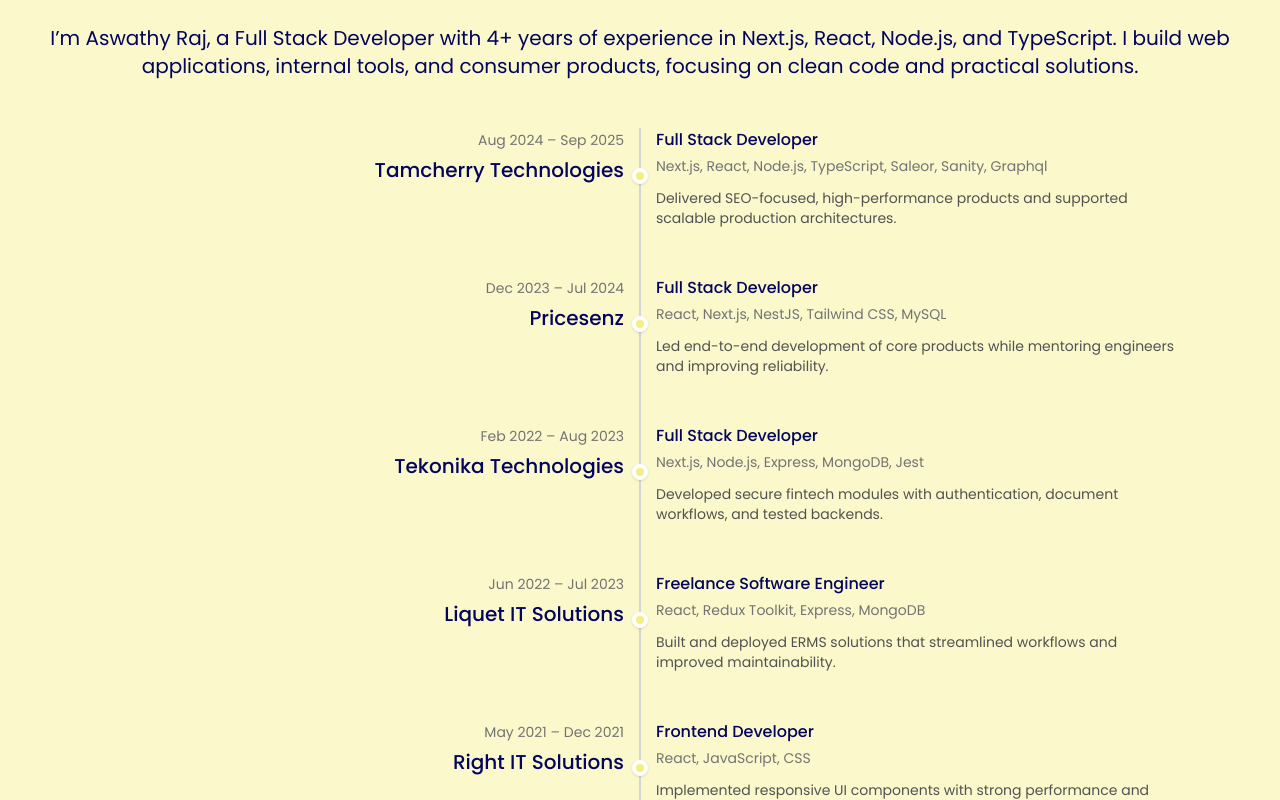
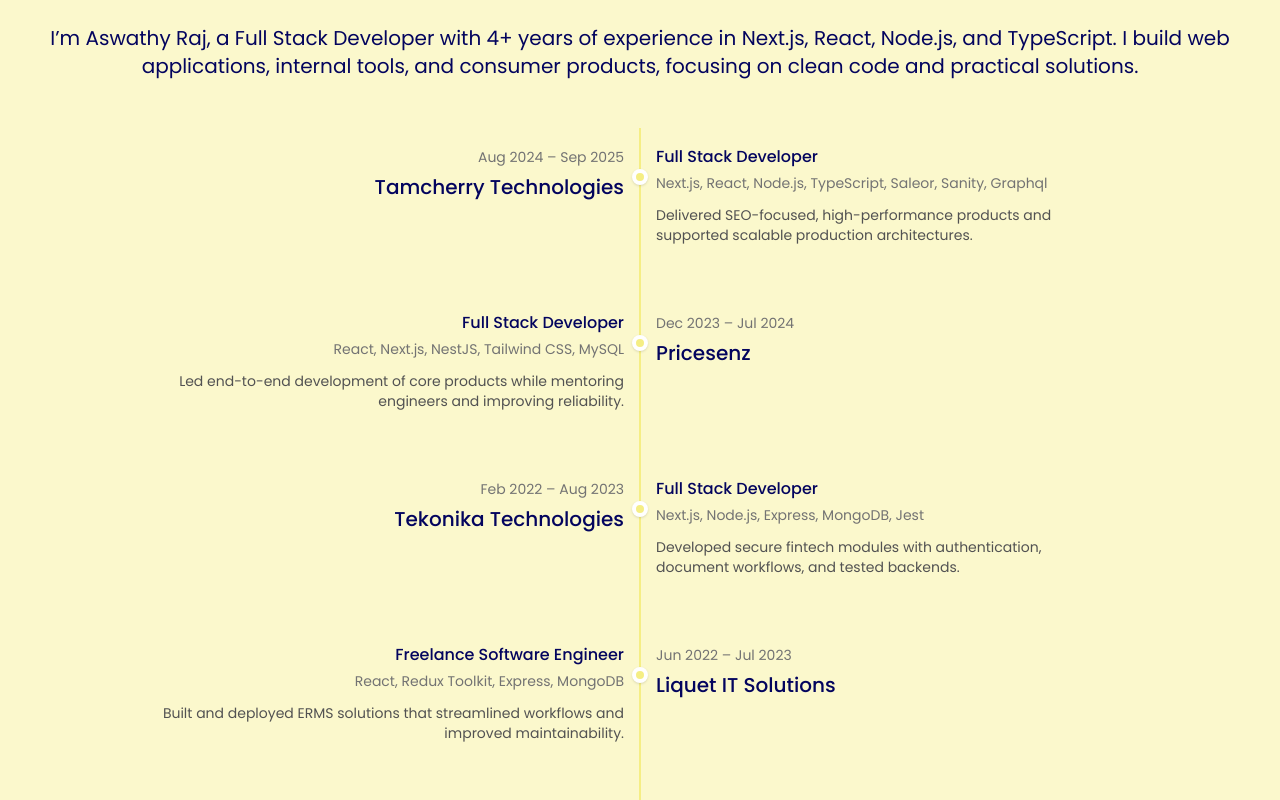
Before and after one commit to AswathyRajM/portfolio-next-app, a Next.js app: page / in a window 1280 px wide. Shown: the part 1460-2260 px from the top of the page. Built offline with nearby package versions, Linux system fonts and the light colour scheme.

Commit message:
updaets in experince ui

```diff
--- a/app/components/sections/Contact.tsx
+++ b/app/components/sections/Contact.tsx
@@ -46,7 +46,7 @@
 I'd love to hear from you!`}
       />
 
-      <ul className="flex gap-0 md:gap-10 items-center justify-center flex-wrap flex-col md:flex-row">
+      <ul className="flex gap-0 md:gap-10 items-center justify-center flex-wrap flex-col md:flex-row border rounded-md md:border-transparent">
         {CONTACTS.map(({ label, value, icon: Icon, href }) => {
           const content = (
             <div>
@@ -61,7 +61,7 @@
           return (
             <li
               key={label}
-              className="p-4 w-full md:w-fit flex items-center justify-center md:justify-start"
+              className="p-4 w-full md:w-fit flex items-center justify-center md:justify-start md:border rounded-md "
             >
               {href ? (
                 <Link
--- a/app/components/sections/Experience.tsx
+++ b/app/components/sections/Experience.tsx
@@ -65,32 +65,46 @@
         title="experience"
         details="I’m Aswathy Raj, a Full Stack Developer with 4+ years of experience in Next.js, React, Node.js, and TypeScript. I build web applications, internal tools, and consumer products, focusing on clean code and practical solutions."
       />
-      <div className="relative max-w-6xl mx-auto md:mt-2">
+      <div className="relative max-w-5xl mx-auto md:mt-2">
         {/* Center line */}
-        <div className="absolute left-1/2  h-full w-0.5 bg-neutral-300 -translate-x-1/2 hidden md:block" />
+        <div className="absolute left-1/2  h-full w-0.5 bg-yellow -translate-x-1/2 hidden md:block" />
 
-        <div className="space-y-12">
-          {experience.map((item, index) => (
+        <div className="space-y-8">
+          {experience.map((item, index) => {
+            const isEven = index % 2 === 0;
+
+            return (
               <div
                 key={index}
-              className="relative grid grid-cols-1 md:grid-cols-2 gap-4 md:gap-8"
+                className="relative grid grid-cols-1 md:grid-cols-2 gap-4 md:gap-8 border border-transparent hover:border-foreground rounded-md md:p-4 "
               >
-              {/* LEFT SIDE — details */}
-              <div className="md:pl-10 text-center md:text-right">
+                {/* LEFT SIDE */}
+                <div
+                  className={`text-center ${
+                    isEven
+                      ? "md:text-right md:pl-10"
+                      : "md:order-2 md:text-left"
+                  }`}
+                >
                   <span className="text-sm text-neutral-500">
                     {item.duration}
                   </span>
-
                   <h3 className="text-xl font-medium mt-1">{item.company}</h3>
                 </div>
 
-              {/* RIGHT SIDE — company + duration */}
-              <div className="md:pr-10 text-center md:text-left">
+                {/* RIGHT SIDE */}
+                <div
+                  className={`text-center ${
+                    isEven
+                      ? "md:text-left md:pr-10 "
+                      : "md:order-1 md:text-right"
+                  }`}
+                >
                   <p className="font-medium">{item.role}</p>
-
                   <p className="text-sm text-neutral-500 mt-1">{item.tech}</p>
-
-                <p className="mt-3 text-neutral-600 text-sm">{item.description}</p>
+                  <p className="mt-3 text-neutral-600 text-sm">
+                    {item.description}
+                  </p>
                 </div>
 
                 {/* Timeline dot */}
@@ -98,7 +112,8 @@
                   <span className="w-4 h-4 rounded-full bg-yellow border-4 border-white shadow" />
                 </div>
               </div>
-          ))}
+            );
+          })}
         </div>
       </div>
     </section>
```
Lines whose indentation alone changed are shown as unchanged.
